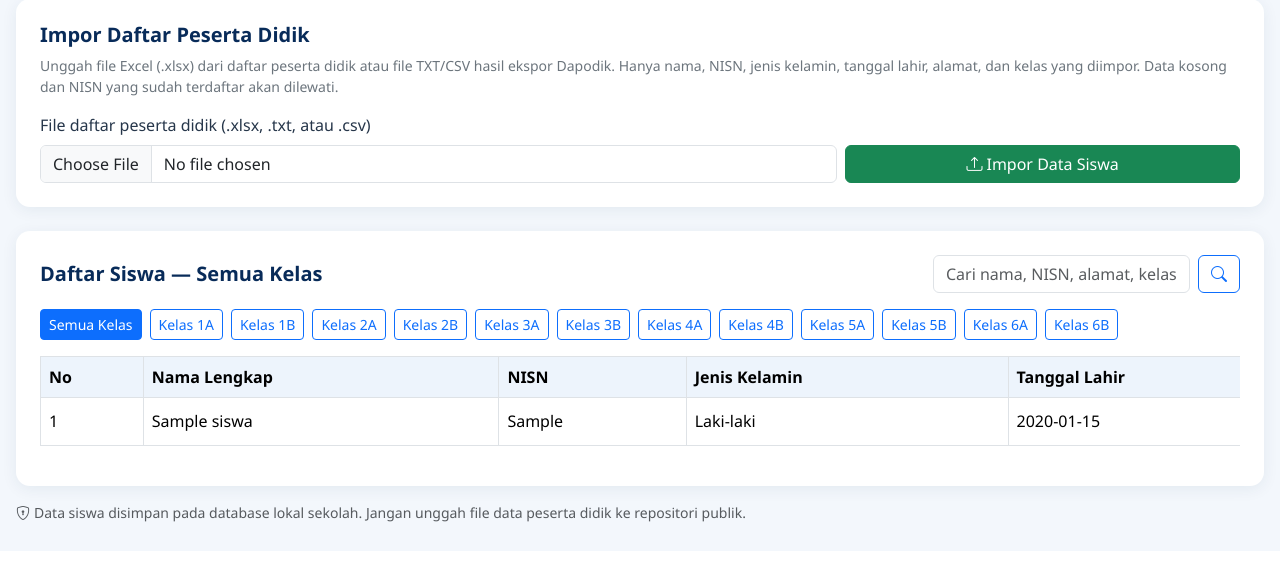
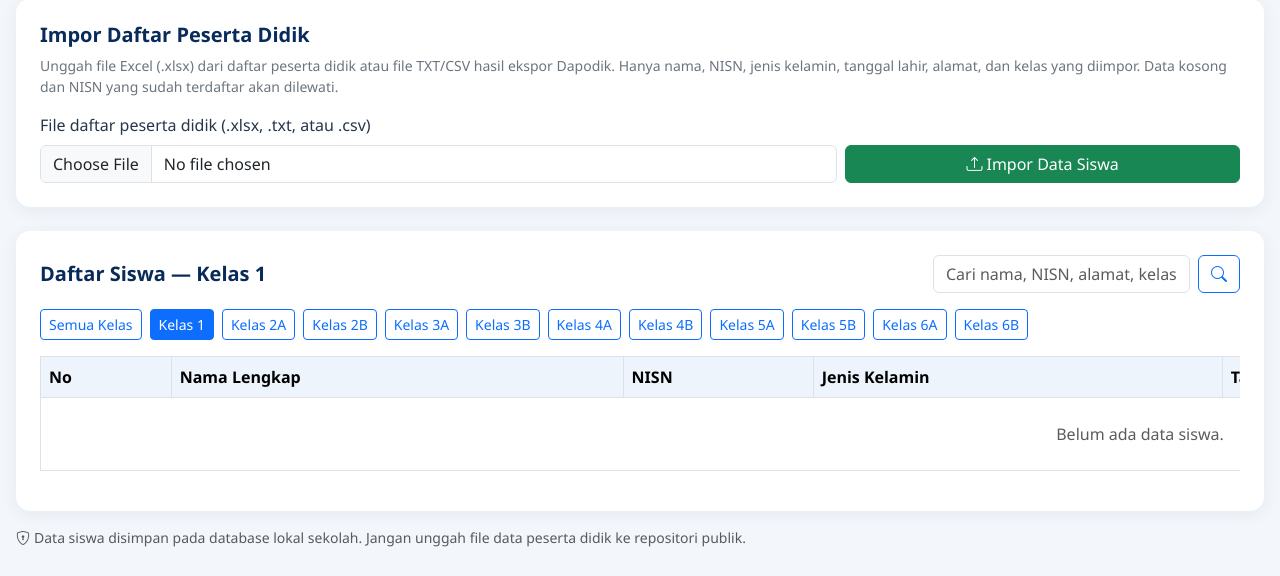
Before and after one commit to rialatifa72-coder/website-sdn1-beririjarak, a PHP site: page /admin/data_siswa.php?kelas_filter=1 in a window 1280 px wide. Shown: the part 767-1343 px from the top of the page. Before the commit the page ends 1289 px from the top, so only its background shows below. Run offline with PHP 8.4, Linux system fonts and the light colour scheme; a user stored in the database is signed in; tables that the repository leaves empty hold one stand-in row (values such as "Sample post").

Commit message:
Atur kelas 1 tanpa pembagian A dan B

```diff
--- a/admin/data_siswa.php
+++ b/admin/data_siswa.php
@@ -222,8 +222,8 @@ if (isset($_GET["edit"])) {
 }
 $q = trim($_GET["q"] ?? "");
 $kelasFilter = $_GET["kelas_filter"] ?? "";
-$pilihanKelas = [];
-foreach (range(1, 6) as $nomorKelas) {
+$pilihanKelas = ["1"];
+foreach (range(2, 6) as $nomorKelas) {
     $pilihanKelas[] = $nomorKelas . "A";
     $pilihanKelas[] = $nomorKelas . "B";
 }
```
